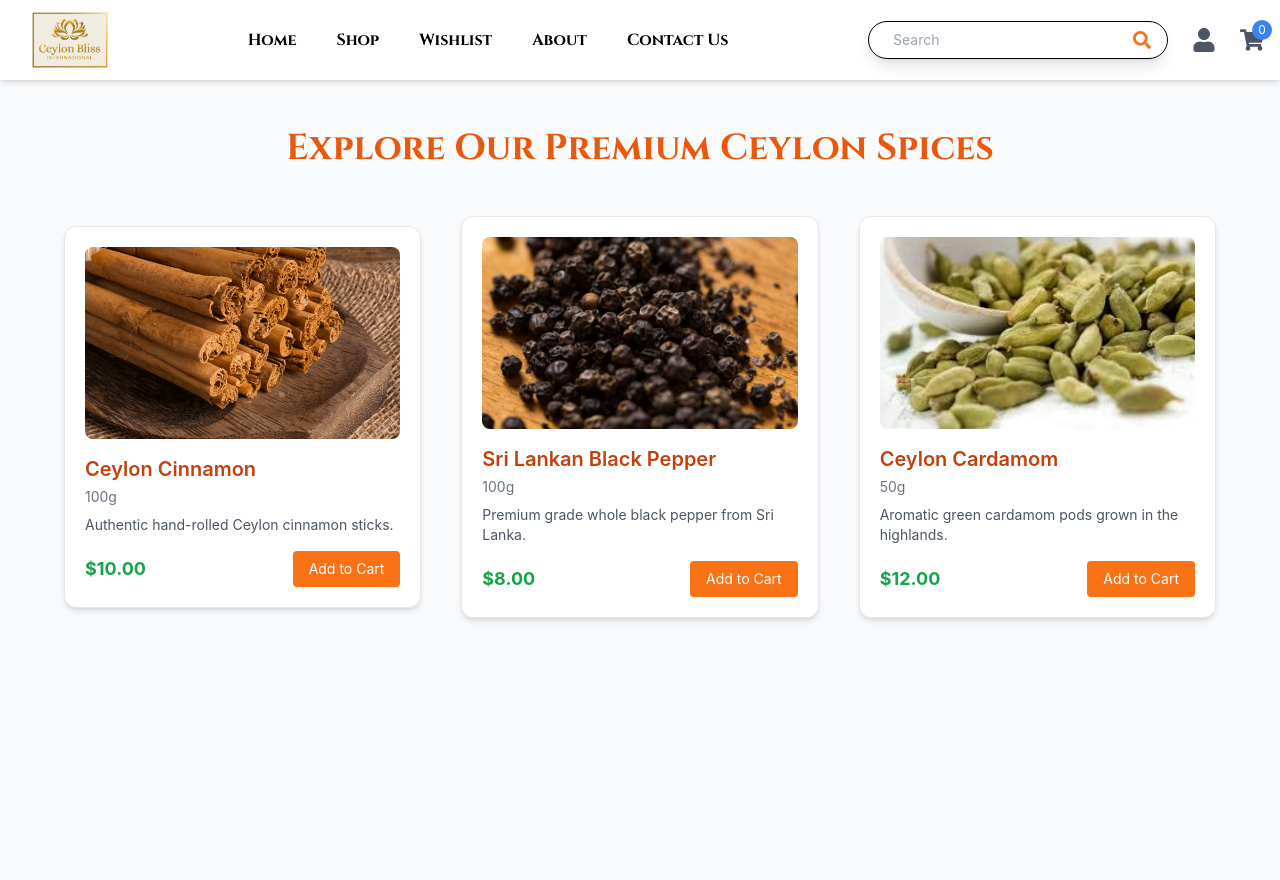
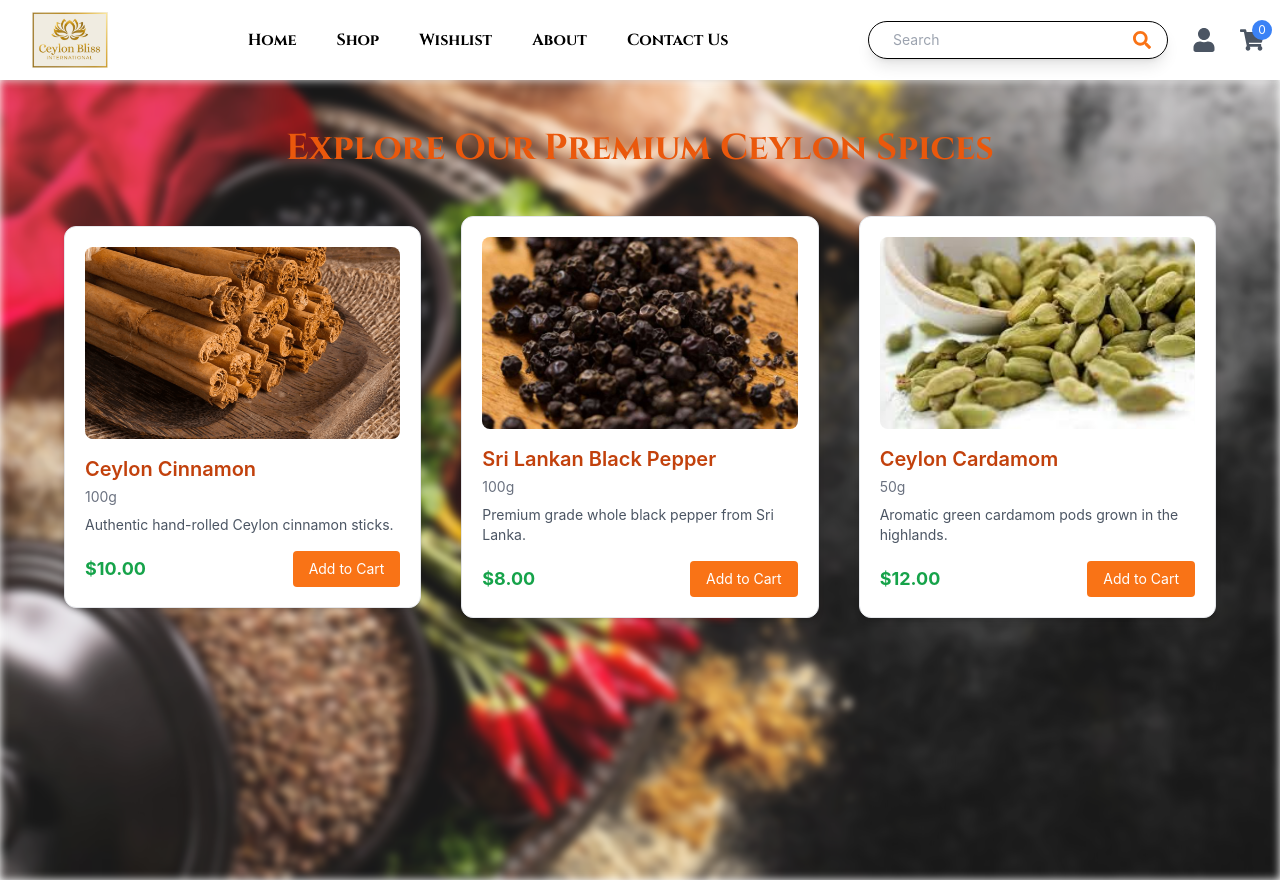
Before and after one commit to Hiruna-SP/Ceylon-Bliss-International, a React (Create React App) app in the folder client/: page /shop in a window 1280 px wide. Built offline with nearby package versions, Linux system fonts and the light colour scheme; a web font is replaced by a local one.

Commit message:
Add background image to ShopPage

```diff
--- a/client/src/pages/ShopPage.jsx
+++ b/client/src/pages/ShopPage.jsx
@@ -2,6 +2,7 @@ import React from 'react';
 import cinnamon from "./../assets/Cinnamon.png";
 import blackpepper from "./../assets/blackpepper.jpg";
 import cardamom from "./../assets/cardamon.jpeg";
+import spice from "./../assets/spice.jpg";
 
 // Product data
 const products = [
@@ -58,19 +59,28 @@ const Card = ({ product }) => (
 
 const ShopPage = () => {
   return (
-    <div className="min-h-screen bg-gray-50 px-4 py-12 flex flex-col items-center">
+    <div className="relative min-h-screen w-full overflow-hidden">
+      {/* 🔲 Background Image with Blur */}
+      <div
+        className="absolute inset-0 bg-cover bg-center filter blur-sm opacity-90"
+        style={{ backgroundImage: `url(${spice})` }} // replace with your path
+      ></div>
+
+      {/* 🔳 Foreground Content */}
+      <div className="relative z-10 px-4 py-12 flex flex-col items-center min-h-screen">
         {/* 🧾 Heading */}
         <h2 className="text-4xl font-cinzel font-bold text-orange-600 text-center mb-12">
           Explore Our Premium Ceylon Spices
         </h2>
 
-      {/* 🧱 Horizontal Card Row */}
+        {/*  Horizontal Card Row */}
         <div className="flex space-x-10 w-full max-w-6xl justify-center items-center">
           {products.map((product) => (
             <Card key={product.id} product={product} />
           ))}
         </div>
       </div>
+    </div>
   );
 };
 
```
Also changed, not shown: client/src/assets/spice.jpg (added). Lines whose indentation alone changed are shown as unchanged.
